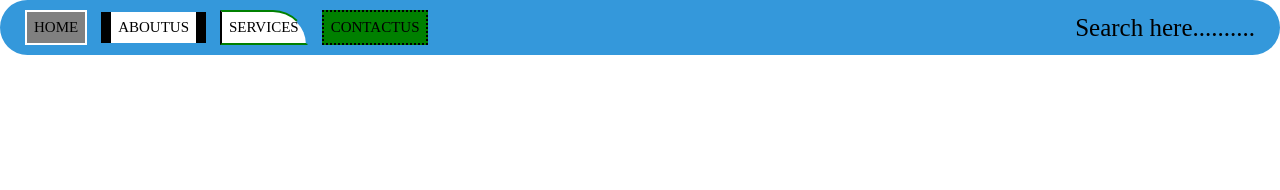
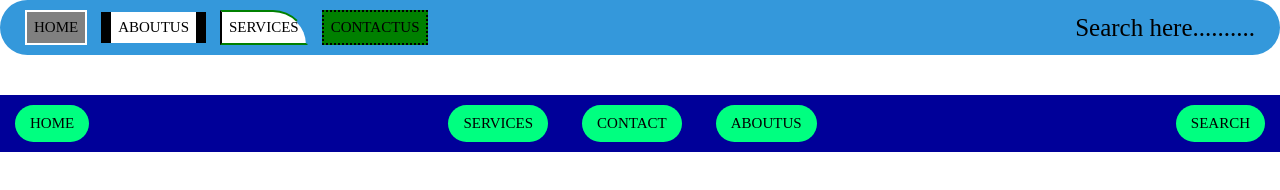
Before and after one commit to sabeenshrestha016/day9navbar, a plain HTML site: page index.html in a window 1280 px wide. Drawn offline with Linux system fonts and the light colour scheme.

Commit message:
1 more nav is added

```diff
--- a/index.html
+++ b/index.html
@@ -4,7 +4,7 @@
 		<meta charset="utf-8">
 		<meta name="viewport" content="width=device-width, initial-scale=1">
 		<title>NavBar</title>
-		<link rel="stylesheet"  href="./style.css">
+		<link rel="stylesheet" href="./style.css">
 	</head>
 	<body>
 		<div class="navbar-first">
@@ -25,5 +25,24 @@
 			</li>
 		</ul>
 	</div>
+	<div class="navbar-second">
+		<ul>
+			<li>
+				<a href="#">Home</a>
+			</li>
+			<li>
+				<a href="#">services</a>
+			</li>
+			<li>
+				<a href="#">contact</a>
+			</li>
+			<li>
+				<a href="#">aboutus</a>
+			</li>
+			<li>
+				<a href="#">search </a>
+			</li>
+		</ul>
+	</div>
 </body>
 </html>
--- a/style.css
+++ b/style.css
@@ -52,15 +52,15 @@
 .navbar-first ul li:nth-child(2) a {
     border: 2px dashed black;
     border-width: 2px;
-    border-top:inherit ;
-    border-bottom:inherit ;
-    border-width:10px ;
+    border-top: inherit;
+    border-bottom: inherit;
+    border-width: 10px;
 
 }
 
 .navbar-first ul li:nth-child(3) a {
     border: 2px solid green;
-    border-top-right-radius:35px;
+    border-top-right-radius: 35px;
     border-left-color: black;
     border-right-color: #3498db;
 
@@ -71,3 +71,64 @@
     border: 2px dotted black;
     background: green;
 }
+
+
+.navbar-second ul {
+    background: #009;
+    margin-top: 40px;
+    text-align: center;
+
+
+}
+
+
+
+
+
+.navbar-second ul li {
+    display: inline-block;
+    list-style: none;
+    font-size: 15px;
+    margin: 10px 15px;
+
+}
+
+.navbar-second ul li a {
+    text-decoration: none;
+    color: black;
+    background: #00ff80;
+    display: inline-block;
+    padding: 10px;
+    padding-left: 15px;
+    padding-right: 15px;
+    border: 2px solid #00ff80;
+    border-radius: 22px;
+    transition: 0.5s;
+    text-transform: uppercase;
+    border: 5px;
+
+
+}
+
+.navbar-second ul li a:hover {
+    background: #fff;
+    border-top-right-radius: 7px;
+    border-bottom-left-radius: 7px;
+    border-top: inherit;
+    border-bottom: inherit;
+    border-right-color: #00331a;
+    border-right-width: 5px;
+    border-left-color: #00331a;
+    border-left-width: 5px;
+    color: #66ffff;
+
+}
+
+
+.navbar-second ul li:nth-child(1) {
+    float: left;
+}
+
+.navbar-second ul li:nth-child(5) {
+    float: right;
+}
```
